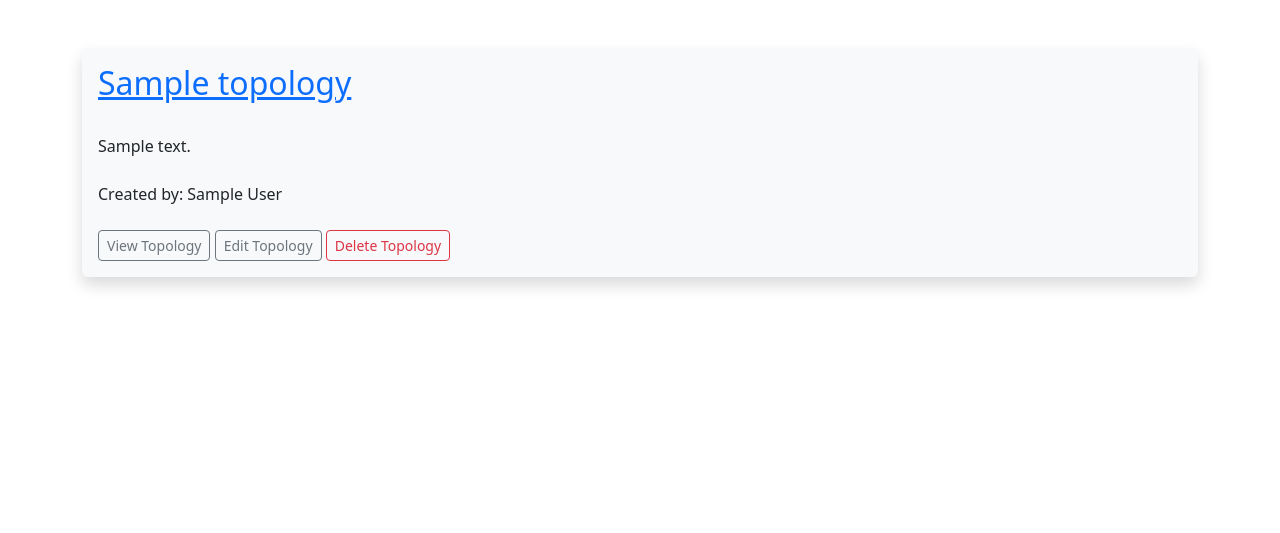
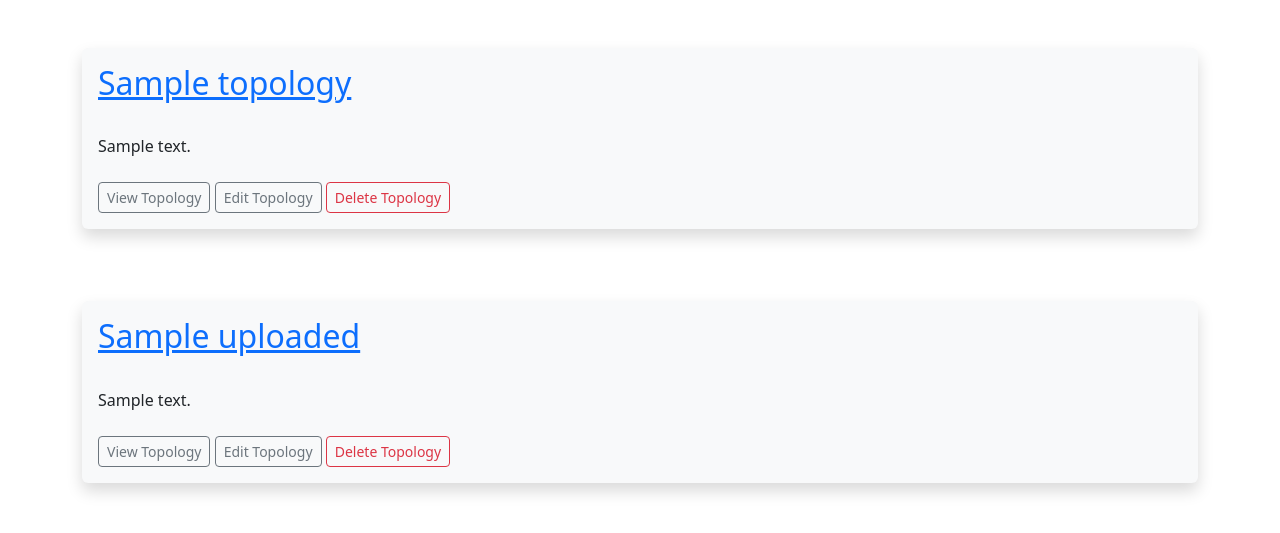
Before and after one commit to razvanalex30/disertatie, a Flask app: page /topologies in a window 1280 px wide. Shown: the part 56-589 px from the top of the page. Run offline with Flask 3, Linux system fonts and the light colour scheme; a user stored in the database is signed in; tables that the repository leaves empty hold one stand-in row (values such as "Sample post"); some libraries are stand-ins or nearby versions.

Commit message:
showing all the topologies, both created and uploaded

```diff
--- a/main/routes.py
+++ b/main/routes.py
@@ -125,7 +125,12 @@ def search():
 def topologies():
     topology_creator = current_user.id
     # Grab all the topologies from the database for the current user
-    topologies = Topologies.query.filter_by(topology_creator_id=topology_creator).order_by(Topologies.date_created.desc())
+    query_created = Topologies.query.filter_by(topology_creator_id=topology_creator).order_by(Topologies.date_created.desc())
+    query_uploaded = TopologiesUploaded.query.filter_by(topology_creator_id=topology_creator).order_by(TopologiesUploaded.date_created.desc())
+    topologies_created = query_created.all()
+    topologies_uploaded = query_uploaded.all()
+    topologies = topologies_created + topologies_uploaded
+    topologies = sorted(topologies, key=lambda x: x.date_created, reverse=True)
 
     return render_template("topologies.html", topologies=topologies)
 
--- a/main/templates/topologies.html
+++ b/main/templates/topologies.html
@@ -18,7 +18,7 @@
     <h2><a href="{{url_for('topology', id=topology.id)}}">{{topology.topology_name}}</a></h2><br/>
     {{topology.topology_description|safe}}<br/>
     <br/>
-    Created by: {{topology.topology_creator.full_name}}<br/><br/>
+<!--    Created by: {{topology.topology_creator_id.full_name}}<br/><br/>-->
     <a href="{{url_for('topology', id=topology.id)}}" class="btn btn-outline-secondary btn-sm">View Topology</a>
     {% if topology.topology_creator_id == current_user.id %}
 
--- a/main/templates/topology.html
+++ b/main/templates/topology.html
@@ -17,7 +17,7 @@
 <div class="shadow p-3 mb-5 bg-body-tertiary rounded">
     <h2>{{topology.topology_name}}</h2><br/>
     {{topology.topology_description|safe}}<br/>
-    Created by: {{topology.topology_creator.full_name}}<br/><br/>
+<!--    Created by: {{topology.topology_creator.full_name}}<br/><br/>-->
 
 </div>
 
```
